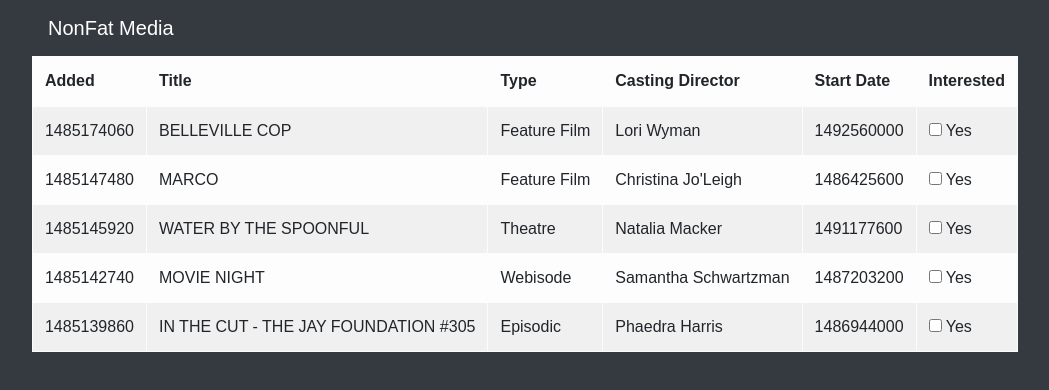
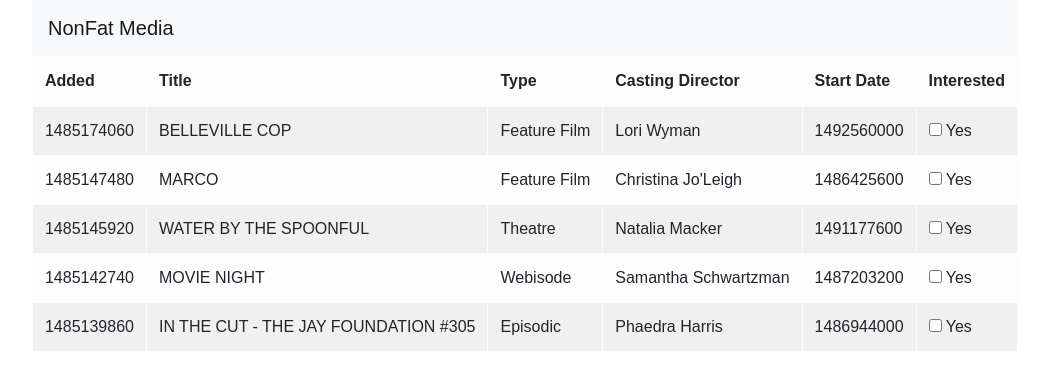
Before and after one commit to BeatrizTovar/breakdown-code, a React (Create React App) app in the folder nonfat-media/: page / in a window 1280 px wide. Shown: the top 390 px of the page, without its empty margins (115-1164 px from the left). Built offline with nearby package versions, Linux system fonts and the light colour scheme.

Commit message:
refactoring and clean up

```diff
--- a/nonfat-media/src/common/navbar.jsx
+++ b/nonfat-media/src/common/navbar.jsx
@@ -4,7 +4,7 @@
 const Navbar_Top = () => {
   return (
     <Fragment>
-      <Navbar bg="dark" variant="dark">
+      <Navbar bg="light" variant="light">
         <Navbar.Brand>{"NonFat Media"}</Navbar.Brand>
       </Navbar>
     </Fragment>
--- a/nonfat-media/src/components/breakdowns.jsx
+++ b/nonfat-media/src/components/breakdowns.jsx
@@ -34,7 +34,6 @@
   };
 
   render() {
-    // console.log(this.state.breakdowns);
     let { breakdowns, sortColumn } = this.state;
     const sorted = _.orderBy(
       breakdowns,
@@ -50,8 +49,6 @@
             onCheck={this.handleCheckBox}
             onSort={this.handleSort}
           />
-
-          {/* {sorted} */}
         </div>
       </Fragment>
     );
--- a/nonfat-media/src/index.css
+++ b/nonfat-media/src/index.css
@@ -2,5 +2,5 @@
   margin: 0;
   padding: 0 0 0 0;
   font-family: sans-serif;
-  background-color: #343a40;
+  background-color: #fff;
 }
```
